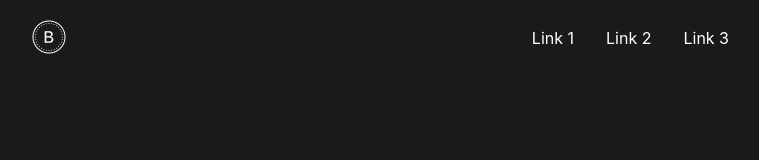
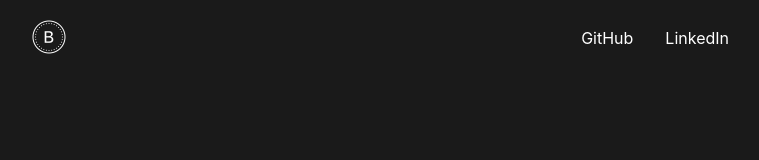
Before and after one commit to SirBruno/portfolio, a React (Create React App) app: page / in a window 1280 px wide. Shown: the top 160 px of the page, without its empty margins (261-1020 px from the left). Built offline with nearby package versions, Linux system fonts and the light colour scheme.

Commit message:
added some links

```diff
--- a/src/App.js
+++ b/src/App.js
@@ -2,7 +2,6 @@ import { useEffect } from 'react'
 import './App.css'
 import { gsap } from 'gsap'
 import heroIcon from './assets/heroIcon.png'
-import { ReactComponent as YourSvg } from './assets/hero-icon.svg'
 
 function App() {
 
@@ -88,13 +87,11 @@ function App() {
     <div className="App">
       <nav className="nav">
         <span className="nav__logo">
-          {/* <YourSvg /> */}
           <img src={heroIcon} alt="Hero icon" />
         </span>
         <div className="nav__links">
-          <a href="google.com">Link 1</a>
-          <a href="google.com">Link 2</a>
-          <a href="google.com">Link 3</a>
+          <a href="https://github.com/SirBruno" target='_blank' rel="noreferrer">GitHub</a>
+          <a href="https://linkedin.com/profile/sibruno" target='_blank' rel="noreferrer">LinkedIn</a>
         </div>
       </nav>
       <h1>
```
Also changed, not shown: public/index.html (line endings or trailing spaces).
